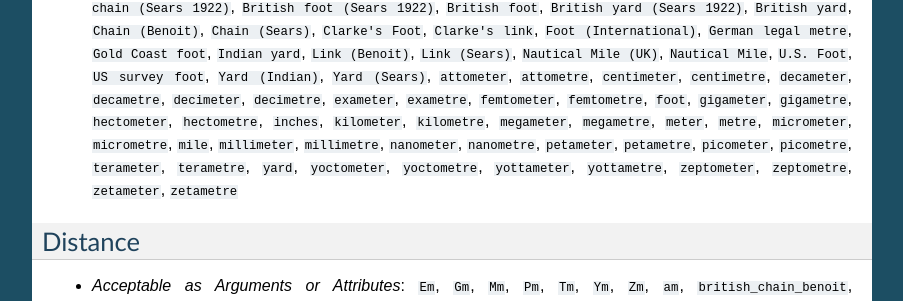
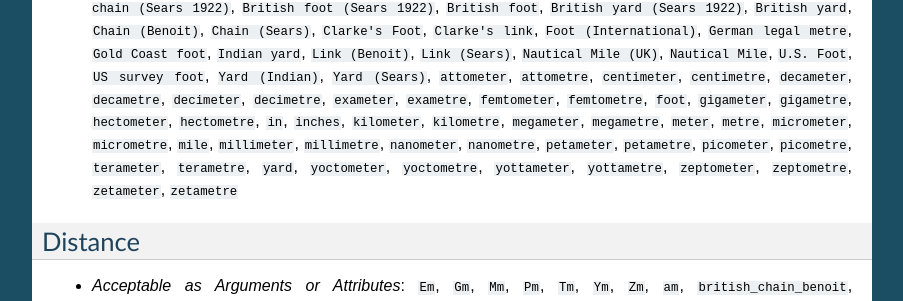
Before and after one commit to coddingtonbear/python-measurement, a Sphinx documentation site: the page built from docs/topics/measures.rst, in a window 1280 px wide and 900 px high, scrolled down 814 px. Shown: the part 148-449 px from the top of the window, without its empty margins (198-1101 px from the left). Built offline with Sphinx 7.4.7, drawn with Linux system fonts in a browser that asks for light colours.

Commit message:
Updated docs

```diff
--- a/docs/topics/measures.rst
+++ b/docs/topics/measures.rst
@@ -44,7 +44,7 @@
 ----
 
 * *Acceptable as Arguments or Attributes*: ``sq_Em``, ``sq_Gm``, ``sq_Mm``, ``sq_Pm``, ``sq_Tm``, ``sq_Ym``, ``sq_Zm``, ``sq_am``, ``sq_british_chain_benoit``, ``sq_british_chain_sears_truncated``, ``sq_british_chain_sears``, ``sq_british_ft``, ``sq_british_yd``, ``sq_chain_benoit``, ``sq_chain_sears``, ``sq_chain``, ``sq_clarke_ft``, ``sq_clarke_link``, ``sq_cm``, ``sq_dam``, ``sq_dm``, ``sq_fathom``, ``sq_fm``, ``sq_ft``, ``sq_german_m``, ``sq_gold_coast_ft``, ``sq_hm``, ``sq_inch``, ``sq_indian_yd``, ``sq_km``, ``sq_link_benoit``, ``sq_link_sears``, ``sq_link``, ``sq_m``, ``sq_mi``, ``sq_mm``, ``sq_nm_uk``, ``sq_nm``, ``sq_pm``, ``sq_rod``, ``sq_sears_yd``, ``sq_survey_ft``, ``sq_um``, ``sq_yd``, ``sq_ym``, ``sq_zm``
-* *Acceptable as Arguments*: ``British chain (Benoit 1895 B)``, ``British chain (Sears 1922 truncated)``, ``British chain (Sears 1922)``, ``British foot (Sears 1922)``, ``British foot``, ``British yard (Sears 1922)``, ``British yard``, ``Chain (Benoit)``, ``Chain (Sears)``, ``Clarke's Foot``, ``Clarke's link``, ``Foot (International)``, ``German legal metre``, ``Gold Coast foot``, ``Indian yard``, ``Link (Benoit)``, ``Link (Sears)``, ``Nautical Mile (UK)``, ``Nautical Mile``, ``U.S. Foot``, ``US survey foot``, ``Yard (Indian)``, ``Yard (Sears)``, ``attometer``, ``attometre``, ``centimeter``, ``centimetre``, ``decameter``, ``decametre``, ``decimeter``, ``decimetre``, ``exameter``, ``exametre``, ``femtometer``, ``femtometre``, ``foot``, ``gigameter``, ``gigametre``, ``hectometer``, ``hectometre``, ``inches``, ``kilometer``, ``kilometre``, ``megameter``, ``megametre``, ``meter``, ``metre``, ``micrometer``, ``micrometre``, ``mile``, ``millimeter``, ``millimetre``, ``nanometer``, ``nanometre``, ``petameter``, ``petametre``, ``picometer``, ``picometre``, ``terameter``, ``terametre``, ``yard``, ``yoctometer``, ``yoctometre``, ``yottameter``, ``yottametre``, ``zeptometer``, ``zeptometre``, ``zetameter``, ``zetametre``
+* *Acceptable as Arguments*: ``British chain (Benoit 1895 B)``, ``British chain (Sears 1922 truncated)``, ``British chain (Sears 1922)``, ``British foot (Sears 1922)``, ``British foot``, ``British yard (Sears 1922)``, ``British yard``, ``Chain (Benoit)``, ``Chain (Sears)``, ``Clarke's Foot``, ``Clarke's link``, ``Foot (International)``, ``German legal metre``, ``Gold Coast foot``, ``Indian yard``, ``Link (Benoit)``, ``Link (Sears)``, ``Nautical Mile (UK)``, ``Nautical Mile``, ``U.S. Foot``, ``US survey foot``, ``Yard (Indian)``, ``Yard (Sears)``, ``attometer``, ``attometre``, ``centimeter``, ``centimetre``, ``decameter``, ``decametre``, ``decimeter``, ``decimetre``, ``exameter``, ``exametre``, ``femtometer``, ``femtometre``, ``foot``, ``gigameter``, ``gigametre``, ``hectometer``, ``hectometre``, ``in``, ``inches``, ``kilometer``, ``kilometre``, ``megameter``, ``megametre``, ``meter``, ``metre``, ``micrometer``, ``micrometre``, ``mile``, ``millimeter``, ``millimetre``, ``nanometer``, ``nanometre``, ``petameter``, ``petametre``, ``picometer``, ``picometre``, ``terameter``, ``terametre``, ``yard``, ``yoctometer``, ``yoctometre``, ``yottameter``, ``yottametre``, ``zeptometer``, ``zeptometre``, ``zetameter``, ``zetametre``
 
 Distance
 --------
```
